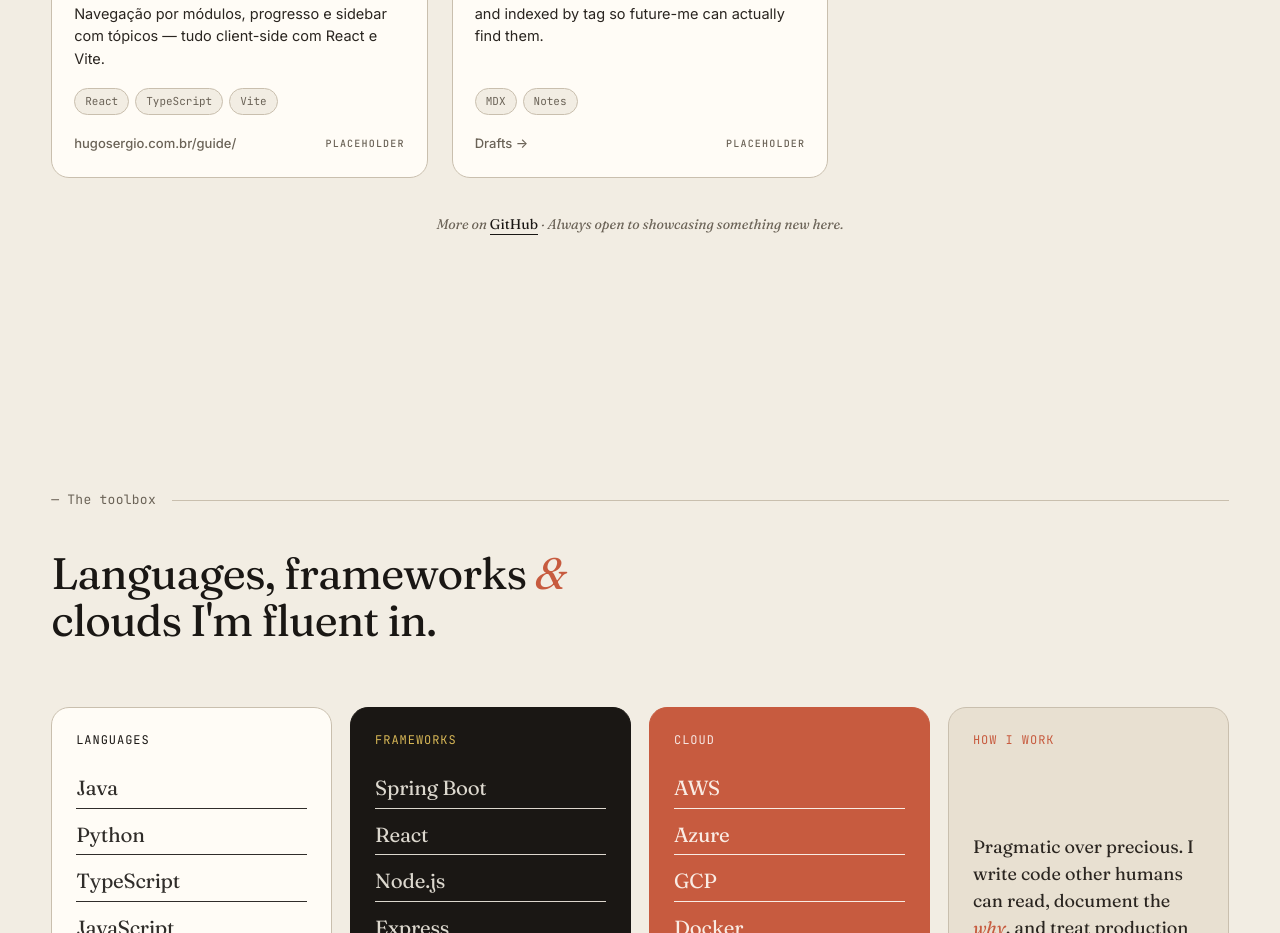
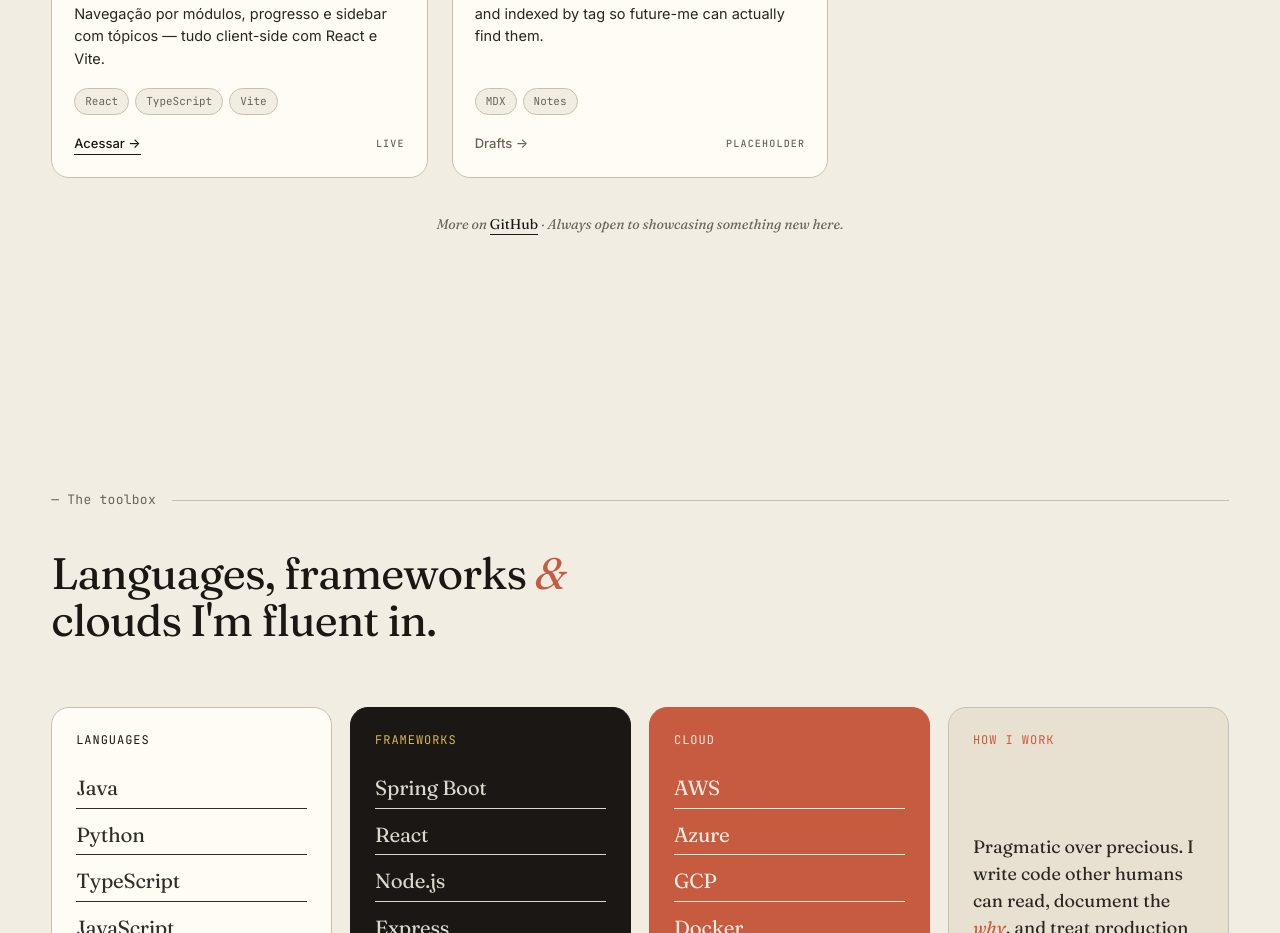
Before and after one commit to huser0/portifolio, a Next.js app: page / in a window 1280 px wide. Shown: the part 5360-6293 px from the top of the page. Built offline with nearby package versions, Linux system fonts and the light colour scheme.

Commit message:
feat: make project card clickable with href

```diff
--- a/components/Projects.tsx
+++ b/components/Projects.tsx
@@ -9,6 +9,7 @@ type Project = {
   desc: React.ReactNode;
   stack: string[];
   link: string;
+  href?: string;
 };
 
 const PROJECTS: Project[] = [
@@ -72,7 +73,8 @@ const PROJECTS: Project[] = [
       </>
     ),
     stack: ["React", "TypeScript", "Vite"],
-    link: "hugosergio.com.br/guide/",
+    link: "Acessar →",
+    href: "https://hugosergio.com.br/guide/",
   },
   {
     cover: "Notes · Writing",
@@ -130,7 +132,8 @@ export default function Projects() {
         {PROJECTS.map((p, i) => (
           <article
             key={`${p.title}-${i}`}
-            className="group flex flex-col overflow-hidden rounded-brand border border-rule bg-cream transition-all duration-300 ease-[cubic-bezier(.2,.7,.2,1)] hover:-translate-y-1.25 hover:shadow-[0_24px_50px_-22px_rgba(26,23,20,0.25)] motion-reduce:transition-none motion-reduce:hover:translate-y-0 motion-reduce:hover:shadow-none"
+            onClick={() => p.href && window.open(p.href, '_blank')}
+            className={`group flex flex-col overflow-hidden rounded-brand border border-rule bg-cream transition-all duration-300 ease-[cubic-bezier(.2,.7,.2,1)] hover:-translate-y-1.25 hover:shadow-[0_24px_50px_-22px_rgba(26,23,20,0.25)] motion-reduce:transition-none motion-reduce:hover:translate-y-0 motion-reduce:hover:shadow-none ${p.href ? 'cursor-pointer' : ''}`}
           >
             <div
               className="relative flex h-[clamp(140px,18vw,220px)] items-end overflow-hidden p-4.5 after:absolute after:inset-0 after:bg-[radial-gradient(ellipse_at_top_right,rgba(255,255,255,0.18),transparent_60%)]"
@@ -165,13 +168,12 @@ export default function Projects() {
               </ul>
               <div className="mt-auto flex items-center justify-between gap-4.5 text-[13px] font-medium">
                 <span
-                  aria-disabled="true"
-                  className="inline-flex items-center gap-1 border-b border-transparent pb-px text-muted"
+                  className={`inline-flex items-center gap-1 border-b pb-px ${p.href ? 'border-current text-ink hover:text-accent' : 'border-transparent text-muted'}`}
                 >
                   {p.link}
                 </span>
                 <span className="font-mono text-[10px] tracking-[0.12em] text-muted uppercase">
-                  Placeholder
+                  {p.href ? 'Live' : 'Placeholder'}
                 </span>
               </div>
             </div>
```
